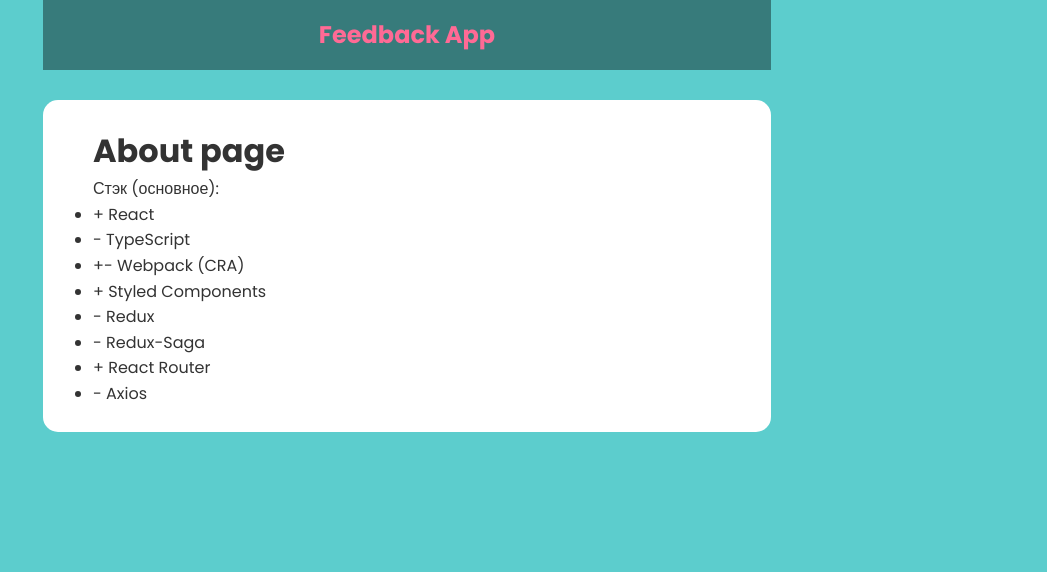
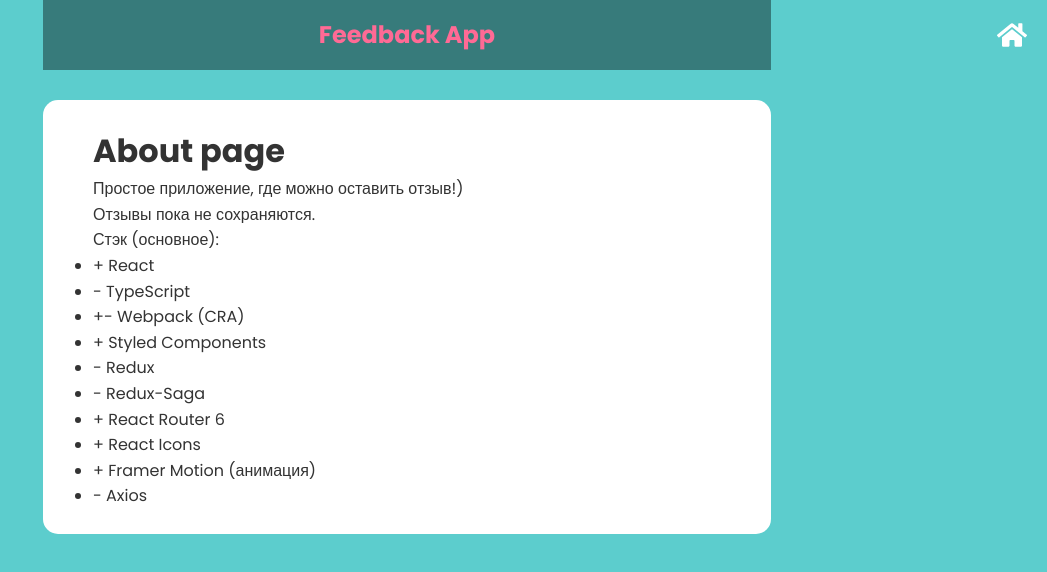
Before and after one commit to abr-ya/react-feedback, a React (Create React App) app: page /about in a window 1280 px wide. Shown: the top 572 px of the page, without its empty margins (233-1280 px from the left). Built offline with nearby package versions, Linux system fonts and the light colour scheme.

Commit message:
feat: Add NavIconLink component

```diff
--- a/src/components/Header.jsx
+++ b/src/components/Header.jsx
@@ -1,12 +1,16 @@
 import { StyledHeader, Container } from './styled/Common.styled';
+import NavIconLink from './NavIconLink';
 
 function Header() {
   return (
-    <Container>
-      <StyledHeader>
-        <h2>Feedback App</h2>
-      </StyledHeader>
-    </Container>
+    <>
+      <NavIconLink />
+      <Container>
+        <StyledHeader>
+          <h2>Feedback App</h2>
+        </StyledHeader>
+      </Container>
+    </>
   );
 }
 
--- /dev/null
+++ b/src/components/NavIconLink.jsx
@@ -0,0 +1,18 @@
+import { useLocation } from 'react-router-dom';
+import { FaQuestion, FaHome } from 'react-icons/fa';
+import { AboutLinkBlock, AboutLink } from './styled/Common.styled';
+
+function AboutIconLink() {
+  const { pathname } = useLocation();
+  const isAbout = ['/about', '/about/'].includes(pathname);
+
+  return (
+    <AboutLinkBlock>
+      <AboutLink to={isAbout ? '/' : '/about'}>
+        {isAbout ? <FaHome size={30} /> : <FaQuestion size={30} />}
+      </AboutLink>
+    </AboutLinkBlock>
+  );
+}
+
+export default AboutIconLink;
--- a/src/components/styled/Common.styled.jsx
+++ b/src/components/styled/Common.styled.jsx
@@ -1,4 +1,5 @@
 import styled, { css, createGlobalStyle } from 'styled-components/macro';
+import { Link } from 'react-router-dom';
 
 const GlobalStyle = createGlobalStyle`
   @import url('https://fonts.googleapis.com/css2?family=Poppins:wght@400;600;700&display=swap');
@@ -68,3 +69,18 @@
     cursor: auto;
   }
 `;
+
+export const AboutLinkBlock = styled.div`
+  position: absolute;
+  top: 20px;
+  right: 20px;
+`;
+
+export const AboutLink = styled(Link)`
+  color: #fff;
+  cursor: pointer;
+
+  &:hover {
+    color: #ff6a95;
+  }
+`;
--- a/src/index.css
+++ b/src/index.css
@@ -11,47 +11,3 @@
 .edit {
   right: 40px;
 }
-
-/* FIX: Remove position: absolute to keep about icon at the bottom of the
- * document */
-.about-link {
-  display: flex;
-  justify-content: flex-end;
-}
-
-/* FIX: Remove position: absolute to keep about icon at the bottom of the
- * document */
-.about-link a {
-  color: #fff;
-  cursor: pointer;
-}
-
-.about-link a:hover {
-  color: #ff6a95;
-}
-
-.about h1 {
-  margin-bottom: 20px;
-}
-
-.about p {
-  margin: 10px 0;
-}
-
-@media (max-width: 600px) {
-  .rating li {
-    margin: 10px 3px;
-  }
-
-  .rating {
-    display: flex;
-    align-items: center;
-    justify-content: center;
-    flex-wrap: wrap;
-    margin: 30px 0 40px;
-  }
-
-  .input-group input {
-    width: 80%;
-  }
-}
--- a/src/pages/About.jsx
+++ b/src/pages/About.jsx
@@ -5,6 +5,8 @@
     <Container>
       <Card>
         <h1>About page</h1>
+        <p>Простое приложение, где можно оставить отзыв!)</p>
+        <p>Отзывы пока не сохраняются.</p>
 
         <ul>
           Стэк (основное):
@@ -14,7 +16,9 @@
           <li>+ Styled Components</li>
           <li>- Redux</li>
           <li>- Redux-Saga</li>
-          <li>+ React Router</li>
+          <li>+ React Router 6</li>
+          <li>+ React Icons</li>
+          <li>+ Framer Motion (анимация)</li>
           <li>- Axios</li>
         </ul>
       </Card>
```
